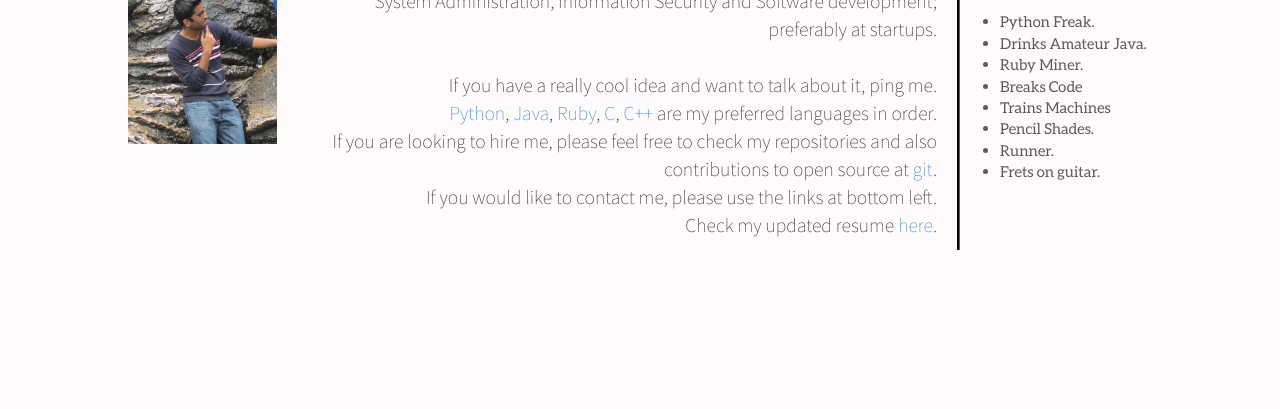
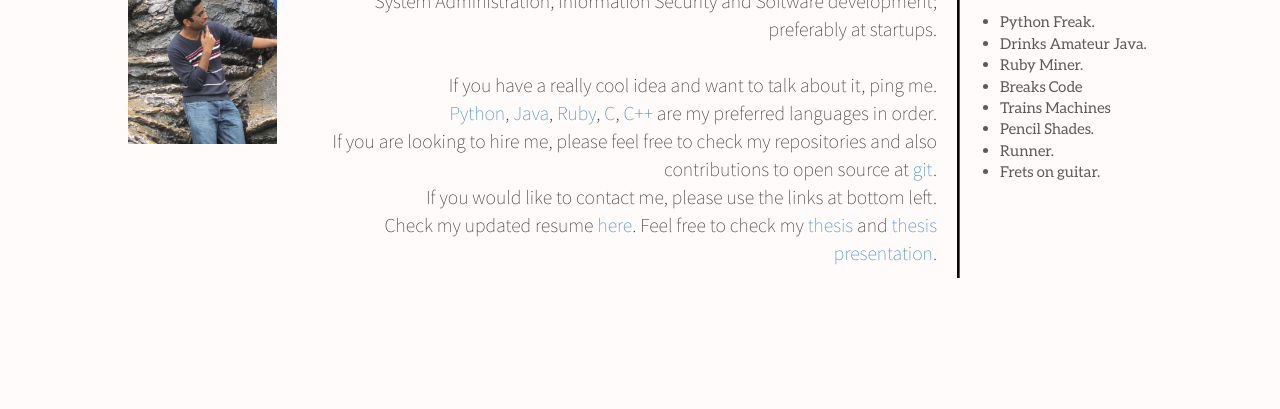
Before and after one commit to nave91/persona, a plain HTML site: page index.html in a window 1280 px wide. Shown: the part 253-662 px from the top of the page. Drawn offline with Linux system fonts and the light colour scheme.

Commit message:
adding thesis

```diff
--- a/index.html
+++ b/index.html
@@ -30,6 +30,7 @@
                 open source at <a href="https://github.com/nave91">git</a>. <br>
                 If you would like to contact me, please use the links at bottom left.<br>
                 Check my updated resume <a href="http://git.naveenl.com/dev/resume/raw/master/latest/CV.pdf">here</a>.
+                Feel free to check my <a href="./thesis.pdf">thesis</a> and <a href="./thesis.pdf">thesis presentation</a>.
             </p>
 
         </div>
```
